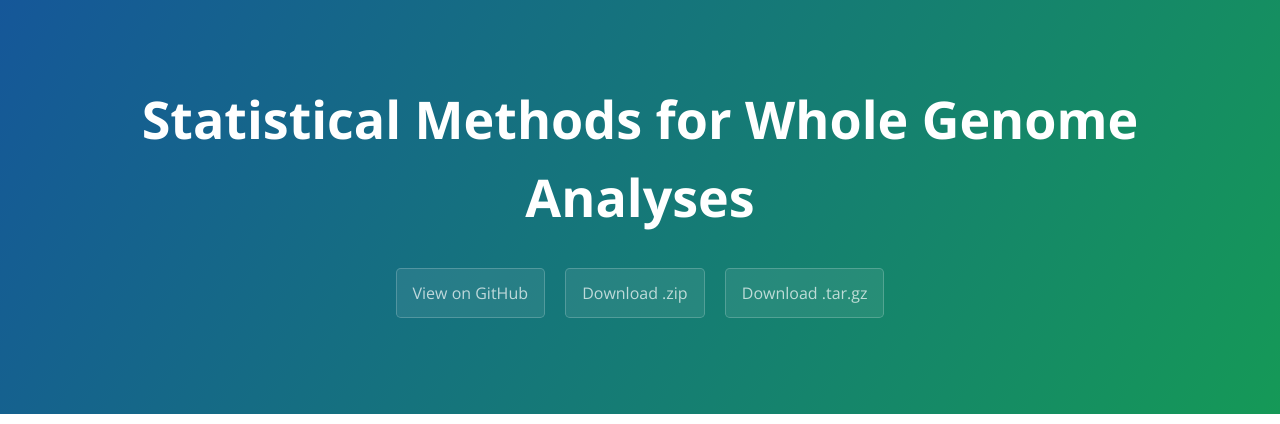
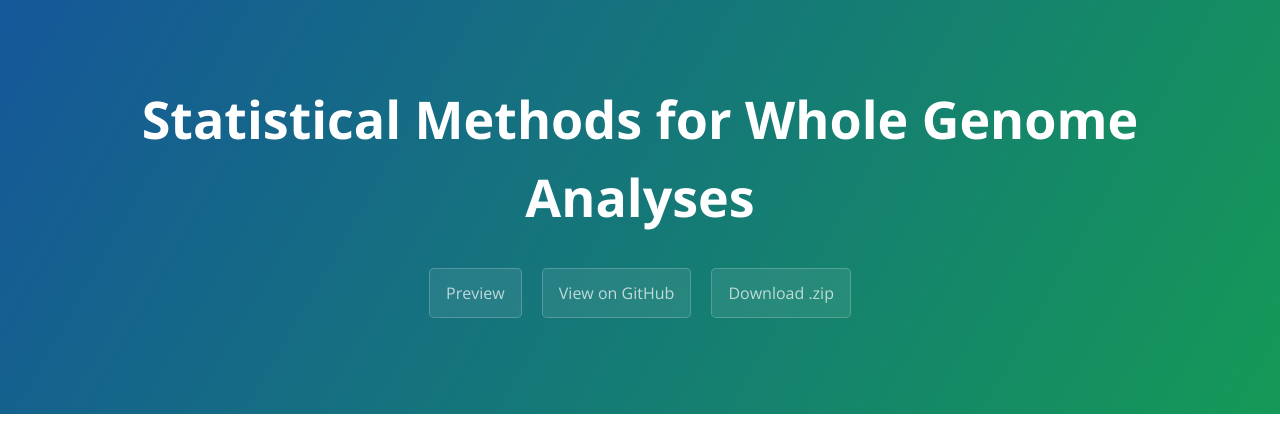
Before and after one commit to rohanLuigi/Ans656Spring2019, a plain HTML site: page index.html in a window 1280 px wide. Shown: the top 424 px of the page. Drawn offline with nearby package versions, Linux system fonts and the light colour scheme.

Commit message:
Update index.html

```diff
--- a/index.html
+++ b/index.html
@@ -13,9 +13,9 @@
     <section class="page-header">
       <h1 class="project-name">Statistical Methods for Whole Genome Analyses</h1>
       <h2 class="project-tagline"></h2>
+      <a href="http://nbviewer.ipython.org/github/reworkhow/StatGenomeBook/blob/master/Index.ipynb" class="btn">Preview</a>
       <a href="https://github.com/reworkhow/StatGenomeBook" class="btn">View on GitHub</a>
       <a href="https://github.com/reworkhow/StatGenomeBook/zipball/master" class="btn">Download .zip</a>
-      <a href="https://github.com/reworkhow/StatGenomeBook/tarball/master" class="btn">Download .tar.gz</a>
     </section>
 
     <section class="main-content">
```
